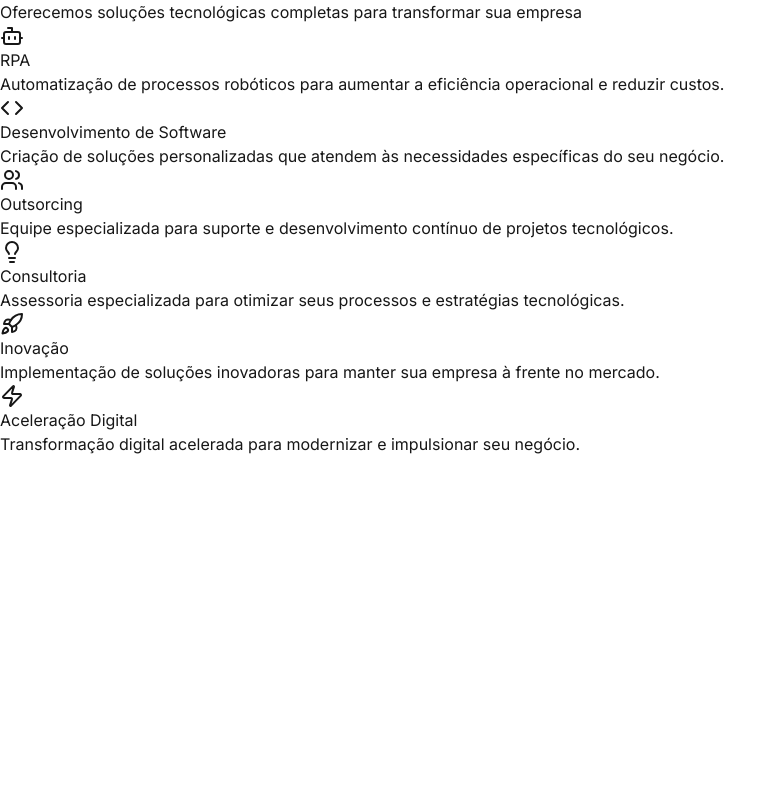
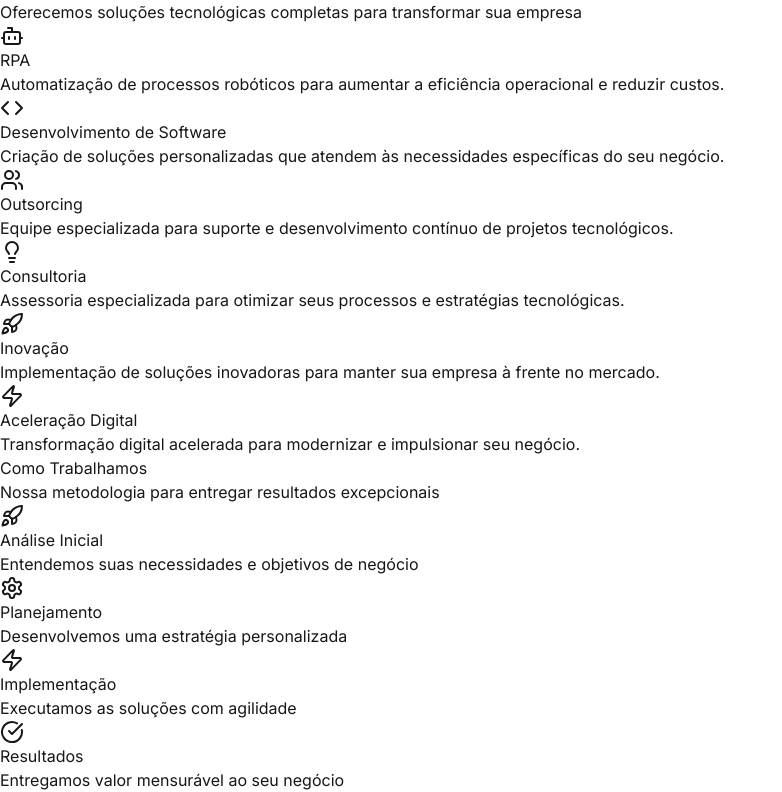
Before and after one commit to peulearning/inova-landing, a Next.js app: page / in a window 1280 px wide. Shown: the part 384-1176 px from the top of the page, without its empty margins (0-782 px from the left). Before the commit the page ends 840 px from the top, so only its background shows below. Built offline with nearby package versions, Linux system fonts and the light colour scheme.

Commit message:
Adicionando o Componente Como Trabalhamos

```diff
--- a/src/app/page.tsx
+++ b/src/app/page.tsx
@@ -1,6 +1,7 @@
 import { NavBar } from "@/components/nav-bar"
 import { HeroSection } from "@/components/hero-section"
 import { ServicesSection } from "@/components/services-section"
+import { HowWeWork } from "@/components/how-we-work"
 
 
 export default function Home() {
@@ -9,6 +10,7 @@ export default function Home() {
       <NavBar />
       <HeroSection />
       <ServicesSection />
+      <HowWeWork />
     </main>
   )
 }
--- /dev/null
+++ b/src/components/how-we-work.tsx
@@ -0,0 +1,59 @@
+import { Rocket, Settings, Zap, CheckCircle } from "lucide-react"
+
+export function HowWeWork() {
+  const steps = [
+    {
+      icon: <Rocket className="w-12 h-12" />,
+      title: "Análise Inicial",
+      description: "Entendemos suas necessidades e objetivos de negócio",
+    },
+    {
+      icon: <Settings className="w-12 h-12" />,
+      title: "Planejamento",
+      description: "Desenvolvemos uma estratégia personalizada",
+    },
+    {
+      icon: <Zap className="w-12 h-12" />,
+      title: "Implementação",
+      description: "Executamos as soluções com agilidade",
+    },
+    {
+      icon: <CheckCircle className="w-12 h-12" />,
+      title: "Resultados",
+      description: "Entregamos valor mensurável ao seu negócio",
+    },
+  ]
+
+  return (
+    <section className="py-24 bg-[#0B1121]">
+      <div className="max-w-7xl mx-auto px-4 sm:px-6 lg:px-8">
+        <div className="text-center mb-16">
+          <h2 className="text-4xl font-bold mb-4">Como Trabalhamos</h2>
+          <p className="text-gray-400 max-w-2xl mx-auto">Nossa metodologia para entregar resultados excepcionais</p>
+        </div>
+
+        <div className="relative">
+          {/* Timeline line */}
+          <div className="hidden lg:block absolute top-1/2 left-0 right-0 h-0.5 bg-blue-500/20 -translate-y-1/2" />
+
+          <div className="grid grid-cols-1 md:grid-cols-2 lg:grid-cols-4 gap-8">
+            {steps.map((step, index) => (
+              <div key={index} className="relative">
+                <div className="bg-[#1A2333] rounded-lg p-8 text-center relative z-10 h-full hover:bg-blue-500/5 transition-colors">
+                  <div className="inline-flex items-center justify-center w-16 h-16 rounded-full bg-blue-500/10 mb-6">
+                    <div className="text-blue-500">{step.icon}</div>
+                  </div>
+                  <h3 className="text-xl font-semibold mb-4">{step.title}</h3>
+                  <p className="text-gray-400">{step.description}</p>
+                </div>
+
+                {/* Connection dot */}
+                <div className="hidden lg:block absolute top-1/2 left-1/2 w-4 h-4 bg-blue-500 rounded-full -translate-x-1/2 -translate-y-1/2" />
+              </div>
+            ))}
+          </div>
+        </div>
+      </div>
+    </section>
+  )
+}
```
